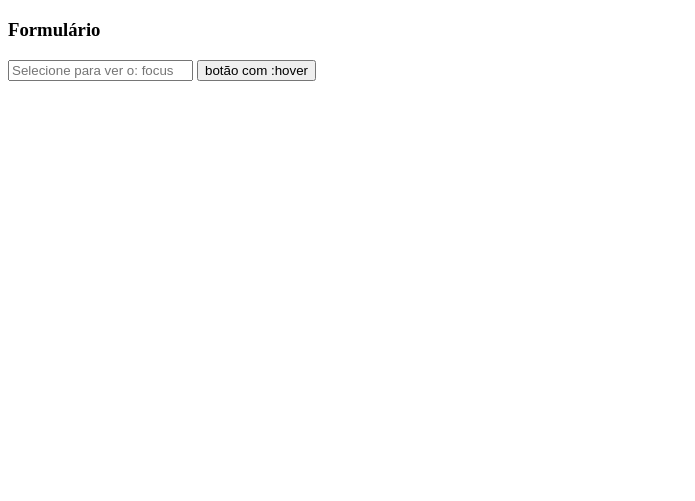
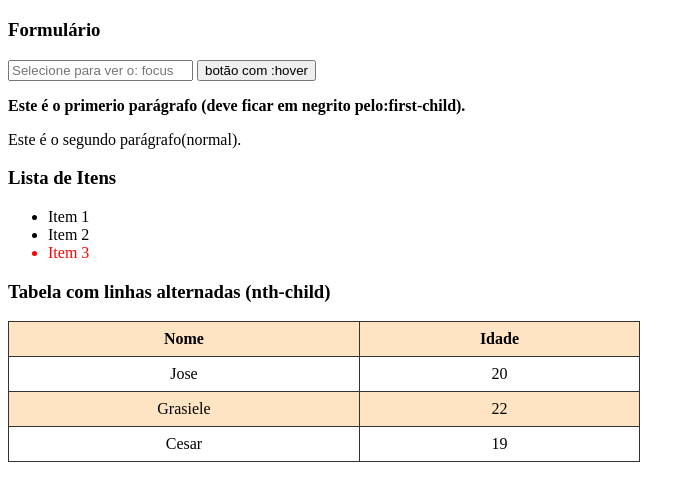
Before and after one commit to mariocsilva6-boop/lima, a plain HTML site: page Aula 7 - Pseudo-classes e Efeitos em Elementos/pseudo-classes/index.html in a window 1280 px wide. Shown: the part 61-562 px from the top of the page, without its empty margins (0-695 px from the left). Drawn offline with Linux system fonts and the light colour scheme.

Commit message:
aula 7- 23/11/2026

```diff
--- a/Aula 7 - Pseudo-classes e Efeitos em Elementos/pseudo-classes/index.html
+++ b/Aula 7 - Pseudo-classes e Efeitos em Elementos/pseudo-classes/index.html
@@ -17,7 +17,42 @@
         <input type="text" placeholder="Selecione para ver o: focus">
         <button> botão com :hover</button>
     </section>
+
+    <section>
+        <p>Este é o primerio parágrafo (deve ficar em negrito pelo:first-child).</p>
+        <p>Este é o segundo parágrafo(normal).</p>
+    </section>
+
+    <section>
+        <h3>Lista de Itens</h3>
+        <ul>
+            <li>Item 1</li>
+            <li>Item 2</li>
+            <li>Item 3</li>
+        </ul>
+    </section>
+    <section>
+        <h3> Tabela com linhas alternadas (nth-child)</h3>
+        <table>
+            <tr>
+                <th>Nome</th>
+                <th>Idade</th>
+            </tr>
+
+            <tr>
+                <td>Jose</td>
+                <td>20</td>
+            </tr>
+            <tr>
+                <td>Grasiele</td>
+                <td>22</td>
+            </tr>
+            <tr>
+                <td>Cesar</td>
+                <td>19</td>
+            </tr>
+        </table>
+    </section>
 </body>
 
-
 </html>
--- a/Aula 7 - Pseudo-classes e Efeitos em Elementos/pseudo-classes/style.css
+++ b/Aula 7 - Pseudo-classes e Efeitos em Elementos/pseudo-classes/style.css
@@ -0,0 +1,32 @@
+button:hover {
+    background-color: blue;
+    color: white;
+}
+input:focus {
+    border: 2px solid green;
+    background-color: lightgreen;
+}
+
+p:first-child {
+    font-weight: bold;
+}
+
+li:last-child {
+    color: red;
+}
+
+tr:nth-child(even) { /*linhas pares */
+   background-color: white;
+}
+tr:nth-child(odd) { /*linhas ímpares*/
+    background-color: bisque;
+}
+table {
+    border-collapse: collapse;
+    width: 50%;
+}
+td, th {
+    border: 1px solid #333;
+    padding: 8px;
+    text-align: center;
+}
```
